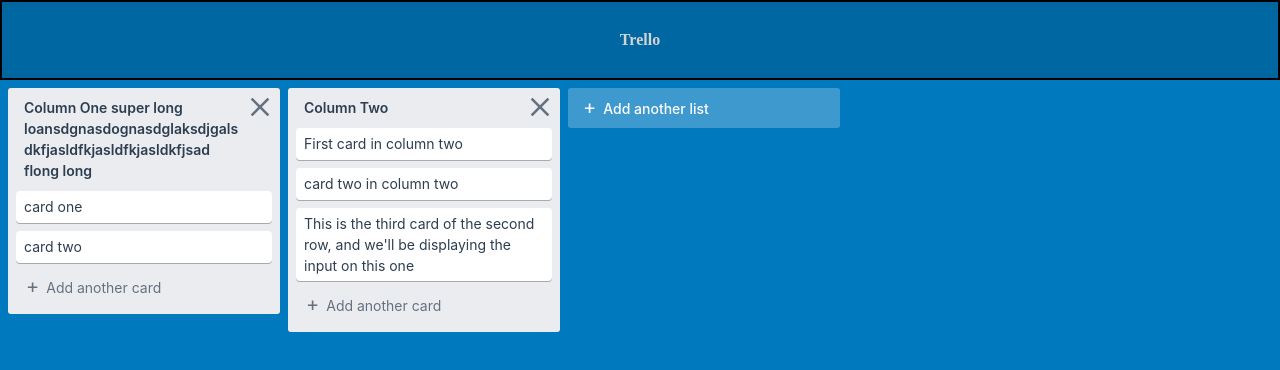
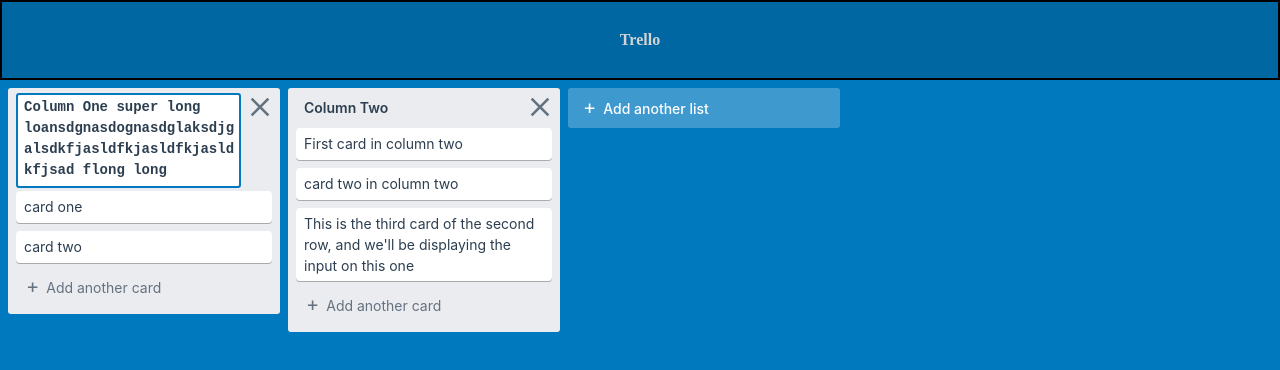
Before and after one commit to AlexFicachi/Trello, a React (Create React App) app: page / in a window 1280 px wide. Both pictures are taken after a click on the element 132 px from the left and 139 px from the top of the page. Shown: the top 370 px of the page. Built offline with nearby package versions, Linux system fonts and the light colour scheme.

Commit message:
Finished adding all add, delete, & edit functionality

```diff
--- a/src/App.js
+++ b/src/App.js
@@ -60,6 +60,17 @@
 
   const [inputDisplaying, setInputDisplaying] = useState(false);
 
+  const addList = (value) => {
+    const slicedState = state.slice();
+    slicedState.push({
+      name: value,
+      columnTitleInput: false,
+      addCardInput: false,
+      id: v4(),
+      cards: [],
+    });
+    setState(slicedState)
+  }
   const addCard = (card, columnIdx) => {
     let slicedState = state.slice();
     slicedState[columnIdx].cards.push({
@@ -77,6 +88,18 @@
     slicedState[columnIdx].cards = slicedState[columnIdx].cards.filter((card,i)=>i!==cardIdx);
     setState(slicedState)
   }
+  const editCard = (value, columnIdx, cardIdx) => {
+    const slicedState = state.slice();
+    slicedState[columnIdx].cards[cardIdx].name = value;
+    setState(slicedState);
+    toggleEditCardInput(cardIdx, columnIdx)
+  }
+  const editList = (value, columnIdx) => {
+    const slicedState = state.slice();
+    slicedState[columnIdx].name = value;
+    setState(slicedState);
+    toggleEditColumnInput(columnIdx)
+  }
   const toggleAddCardInput = (idx) => {
     const slicedState = state.slice();
     slicedState[idx].addCardInput = !slicedState[idx].addCardInput;
@@ -91,6 +114,11 @@
     !slicedState[columnIdx].cards[cardIdx].editCardInput;
     setState(slicedState)
   }
+  const toggleEditColumnInput = (columnIdx) => {
+    const slicedState = state.slice();
+    slicedState[columnIdx].columnTitleInput = !slicedState[columnIdx].columnTitleInput;
+    setState(slicedState);
+  }
 
 
   return (
@@ -103,12 +131,16 @@
           inputDisplaying,
           functions: {
             onDragEnd,
-            deleteColumn,
             toggleAddCardInput,
             toggleInputDisplaying,
             toggleEditCardInput,
+            toggleEditColumnInput,
+            deleteColumn,
             deleteCard,
             addCard,
+            addList,
+            editCard,
+            editList,
           }
         }}
       >
--- a/src/components/addlist/AddListForm.js
+++ b/src/components/addlist/AddListForm.js
@@ -1,18 +1,28 @@
-import React from 'react'
+import React, {useContext} from 'react'
 import styled from 'styled-components';
 import {AddListInput} from './AddListInput';
 import {AddListButton} from './AddListButton'
 import {AddListCancel} from './AddListCancel'
 import {Form} from '../shared/Form'
 import {Animation} from './Animation'
+import {useInput} from '../shared/useInput';
+import {Context} from '../../Context';
 
 export const AddListForm = () => {
+    const myContext = useContext(Context);
+    const { addList } = myContext.functions;
+
+    const [bind, onSubmit] = useInput('', addList);
+
     return (
         <Wrapper>
             <Form
-                input={<AddListInput/>}
+                input={<AddListInput
+                    bind={bind}
+                />}
                 add={<AddListButton/>}
                 remove={<AddListCancel/>}
+                onSubmit={onSubmit}
             />
         </Wrapper>
     )
--- a/src/components/addlist/AddListInput.js
+++ b/src/components/addlist/AddListInput.js
@@ -3,12 +3,13 @@
 import {Input} from '../shared/Input'
 import {Animation} from './Animation';
 
-export const AddListInput = () => {
+export const AddListInput = ({bind}) => {
     return (
         <Wrapper>
             <Input
                 placeholder={'Enter list title...'}
                 animation={Animation}
+                bind={bind}
             />
         </Wrapper>
     )
--- a/src/components/card/editcard/EditCard.js
+++ b/src/components/card/editcard/EditCard.js
@@ -5,13 +5,22 @@
 import {DeleteCardButton} from './DeleteCardButton';
 import {Form} from '../../shared/Form';
 import {Context} from '../../../Context';
+import {useInput} from '../../shared/useInput';
 
 export const EditCard = () => {
     const myContext = useContext(Context);
-    const {toggleEditCardInput} = myContext.functions;
-    const {columnIndex} = myContext;
-    const {cardIndex} = myContext;
-    console.log(myContext);
+    const { toggleEditCardInput } = myContext.functions;
+    const { editCard } = myContext.functions
+    const { columnIndex } = myContext;
+    const { cardIndex } = myContext;
+    const { name } = myContext.state;
+    console.log(myContext)
+    const [bind, onSubmit] = useInput(name, editCard, columnIndex, cardIndex);
+
+    const handleSubmit = (e) => {
+        onSubmit(e);
+        toggleEditCardInput(cardIndex,columnIndex)
+    }
 
     return (
         <>
@@ -20,7 +29,10 @@
             />
             <Wrapper>
                  <Form
-                     input={<EditCardInput/>}
+                     onSubmit={handleSubmit}
+                     input={<EditCardInput
+                         bind={bind}
+                     />}
                      add={<SaveCardButton/>}
                      remove={<DeleteCardButton/>}
                      buttonContainerStyle={`
--- a/src/components/card/editcard/EditCardInput.js
+++ b/src/components/card/editcard/EditCardInput.js
@@ -3,7 +3,7 @@
 import {Textarea} from '../../shared/Textarea'
 import {Context} from '../../../Context';
 
-export const EditCardInput = () => {
+export const EditCardInput = ({bind}) => {
     const myContext = useContext(Context);
     const value = myContext.state.name;
     return (
@@ -13,6 +13,7 @@
                 wrapperStyle={`
                     padding-left: 8px
                 `}
+                bind={bind}
             />
         </Wrapper>
     )
--- a/src/components/column/ColumnTitle.js
+++ b/src/components/column/ColumnTitle.js
@@ -3,11 +3,13 @@
 import styled from 'styled-components';
 
 const ColumnTitle = () => {
-
     const myContext = useContext(Context);
-
+    const { toggleEditColumnInput } = myContext.functions;
+    const { columnIndex } = myContext;
     return (
-        <Wrapper>
+        <Wrapper
+            onClick={()=>toggleEditColumnInput(columnIndex)}
+        >
             {myContext.state.name}
         </Wrapper>
     )
--- a/src/components/column/EditColumnTitle.js
+++ b/src/components/column/EditColumnTitle.js
@@ -2,13 +2,21 @@
 import styled from 'styled-components';
 import {Textarea} from '../shared/Textarea';
 import {Context} from '../../Context';
+import {useInput} from '../shared/useInput';
 
 export const EditColumnTitle = () => {
     const myContext = useContext(Context);
     const value = myContext.state.name;
+    const { editList } = myContext.functions;
+    const { columnIndex } = myContext;
+    const { cardIndex } = myContext
+    const [bind, onSubmit] = useInput(value, editList, columnIndex, cardIndex);
 
     return (
         <Wrapper>
+            <form
+                onSubmit={onSubmit}
+            >
                 <Textarea
                     value={value}
                     myStyle={`
@@ -20,7 +28,9 @@
                         padding-left: 6px;
                         padding-right: 0px;
                     `}
+                    bind={bind}
                 />
+            </form>
         </Wrapper>
     )
 }
--- a/src/components/column/addcard/AddCardForm.js
+++ b/src/components/column/addcard/AddCardForm.js
@@ -12,7 +12,7 @@
     const { addCard } = myContext.functions;
     const { columnIndex } = myContext;
 
-    const [value, bind, onSubmit] = useInput('', addCard, columnIndex);
+    const [bind, onSubmit] = useInput('', addCard, columnIndex);
 
     return (
         <Wrapper>
--- a/src/components/shared/Input.js
+++ b/src/components/shared/Input.js
@@ -2,7 +2,7 @@
 import styled from 'styled-components';
 import {Context} from '../../Context'
 
-export const Input = ({value, placeholder, animation}) => {
+export const Input = ({value, placeholder, animation, bind}) => {
     const myContext = useContext(Context);
     let color = myContext.theme.color.columnText;
     return (
@@ -13,6 +13,7 @@
             myStyle={`
                 color: ${color};
             `}
+            {...bind}
         />
     )
 }
--- a/src/components/shared/useInput.js
+++ b/src/components/shared/useInput.js
@@ -1,18 +1,33 @@
 import {useState} from 'react'
 
-export const useInput = (initialValue='', submitResult, columnIdx) => {
+export const useInput = (initialValue='', submitResult, columnIdx, cardIdx) => {
     let [value, setValue] = useState(initialValue);
+
     const handleSubmit = (e) => {
         e.preventDefault();
-        submitResult(value, columnIdx)
+        submitResult(value, columnIdx, cardIdx);
         setValue(initialValue);
     }
-    const bind = {
-        value,
-        onChange: e => {
+
+    const enterPressed = (e) => {
+        // return true if enter ('\n') was pressed
+        return e.target.value.split(value).join('').match(/\n/gi);
+    }
+
+    const handleChange = (e) => {
+        if (enterPressed(e)){
+            console.log('enter pressed');
+            handleSubmit(e);
+        } else {
+            console.log('value pressed');
             setValue(e.target.value);
         }
     }
 
-    return [value, bind, handleSubmit];
+    const bind = {
+        value,
+        onChange: handleChange
+    }
+
+    return [bind, handleSubmit];
 }
```
Also changed, not shown: src/components/card/RegularCard.js (line endings or trailing spaces). Lines whose indentation alone changed are shown as unchanged.
